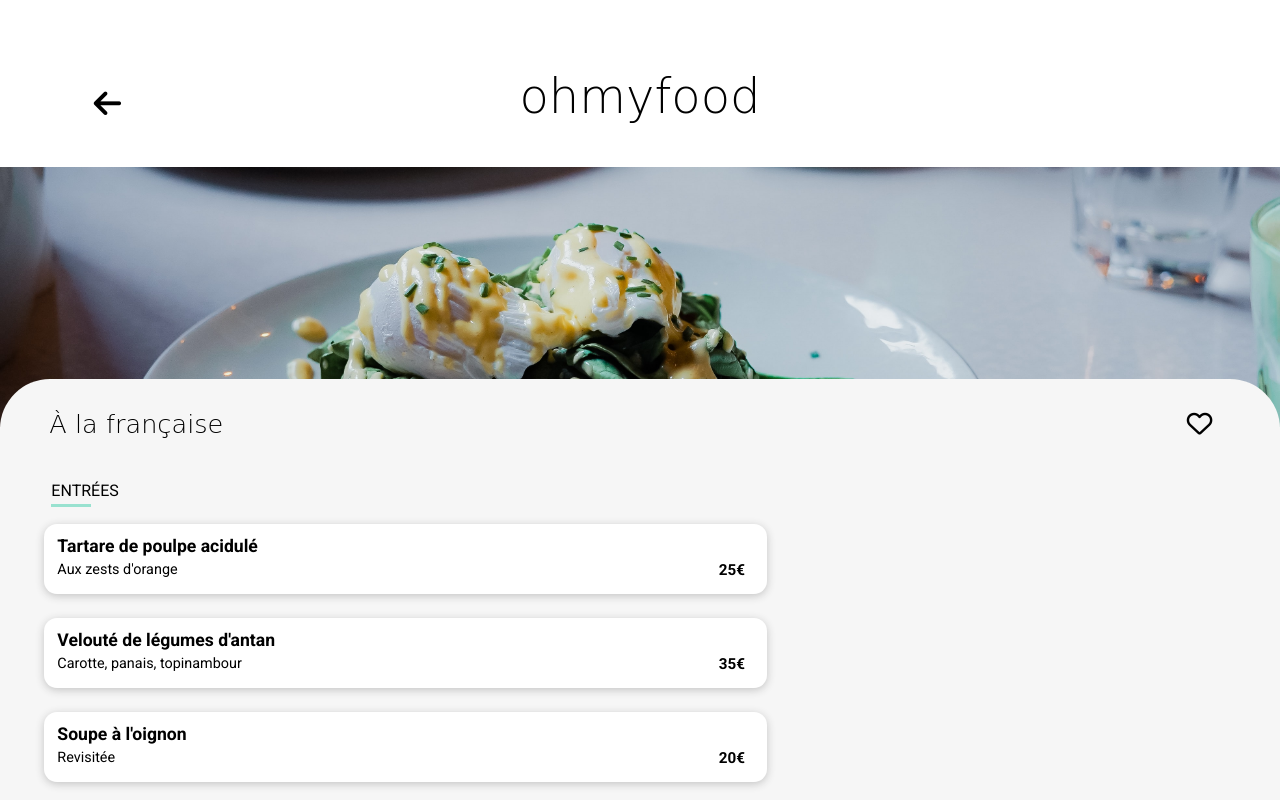
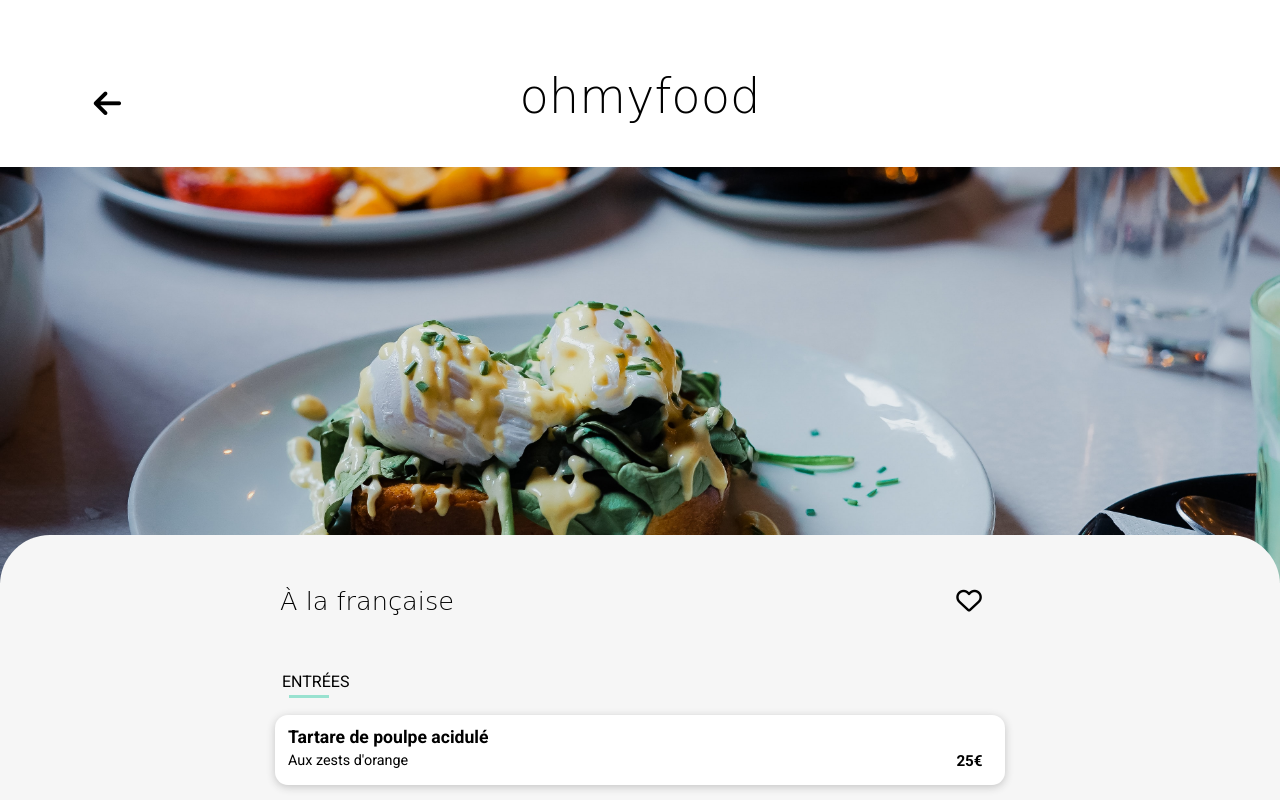
Before and after one commit to Mr-BLa/BriceLaroche_3_07062020, a website: page alafrancaise.html in a window 1280 px wide. Shown: the top 800 px of the page. Drawn offline with Linux system fonts and the light colour scheme; a web font is replaced by a local one.

Commit message:
responsive menu

```diff
--- a/sass/layout/_footer.scss
+++ b/sass/layout/_footer.scss
@@ -44,3 +44,15 @@
     font-size: 0.7em;
     padding-right: 0.7em;
 }
+
+
+/*MEDIA-QUERIES*/
+@media (min-width: 801px) {
+    .footer{
+        padding: 2.5vw 5.3vw;
+
+        &__logo{
+            margin: 0 0 2vw 0;
+        }
+    }
+}
--- a/sass/layout/_menu__photo.scss
+++ b/sass/layout/_menu__photo.scss
@@ -9,3 +9,9 @@
         object-fit: cover;
     }
 }
+
+@media (min-width: 801px) {
+    .div_photo {
+        height: 32.5vw;
+    }
+}
--- a/sass/pages/_menu.scss
+++ b/sass/pages/_menu.scss
@@ -10,12 +10,14 @@
         justify-content: space-between;
         margin: 0;
         padding: 30px 23px 5px 5px;
+        max-width: 702px;
     }
 
     &__h2{
         position: relative;
-        padding: 0 0 0 7px;
-        margin: 2.3rem 0 0 0;
+        padding: 0;
+        margin: 2.3rem 0 0 7px;
+        max-width: 723px;
 
         &::after{
             content: "";
@@ -30,6 +32,7 @@
 
 
 
+
 /*CARTES DU MENU*/
 .menu__cards{
     position: relative;
@@ -40,11 +43,11 @@
     border-radius: 13px;
     box-shadow: 0 2px 8px #c3c3c3;
     margin: 1.5rem 0;
-    width: calc(100% - 13px);
-    max-width: 710px;
+    width: 100%;
+    max-width: 730px;
     overflow: hidden;
     opacity: 0;
-    padding: 0 0 0 13px;
+    padding: 0;
     animation: apparition 0.7s ease-out;
     -webkit-animation: apparition 0.7s ease-out;
     animation-fill-mode: forwards;
@@ -64,7 +67,7 @@
         padding-right: 28px;
         width: 100%;
         position: relative;
-        padding: 12px 0;
+        padding: 12px 0 12px 13px;
         white-space: nowrap;
         text-overflow: ellipsis;
         overflow: hidden;
@@ -142,3 +145,22 @@
     display: flex;
     justify-content: center;
 }
+
+
+
+
+/* MEDIA-QUERIES*/
+
+@media (min-width: 801px) {
+    .menu{
+        padding: 0 calc((100% - 730px) / 2) 4rem calc((100% - 730px) / 2);
+
+        &__h1{
+            padding: 4vw 23px 5px 5px;
+        }
+
+        &__h2{
+            margin: 4vw 0 0 7px;
+        }
+    }
+}
```
Also changed, not shown: public/css/style.css, 1 other file.
